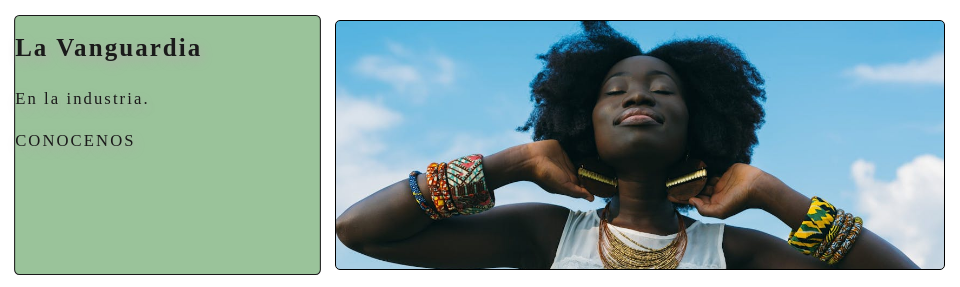
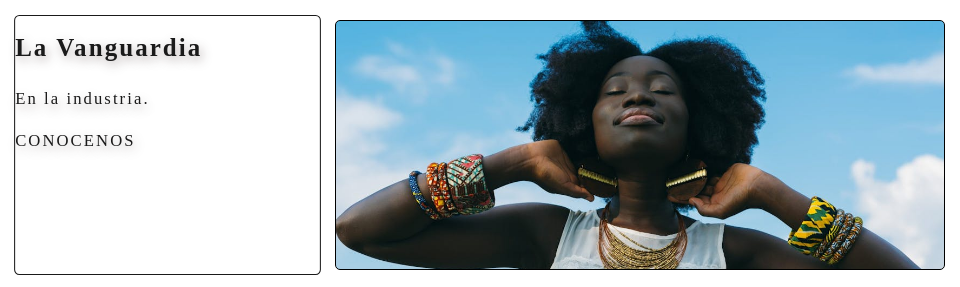
Before and after one commit to Billanilazaro97/Trabajo-Integrador, a plain HTML site: page about_us/AboutUs.html in a window 1280 px wide. In both pictures the pointer is over the element 167 px from the left and 145 px from the top of the page. Shown: the top 287 px of the page, 0-960 px from the left. Drawn offline with Linux system fonts and the light colour scheme; grey boxes are pictures that could not be loaded.

Commit message:
luego se sigue

```diff
--- a/about_us/AboutUs.css
+++ b/about_us/AboutUs.css
@@ -28,7 +28,7 @@
 .grid__item:hover {
     filter: opacity(0.9);
     transform: scale(1.04);
-    background-color: darkseagreen;
+    background-color: rgb(255, 255, 255);
 }
 
 .grid__container {
@@ -39,9 +39,7 @@
     gap: 20px;
     padding: 20px;
 
-    /* Columnas */
-    /* grid-template-columns: repeat(auto-fit min-max (250px, 1fr)); */
-    /* ancho de las filas (segun el cont de los elementos. Para variar esa prop cambiar valor auto*/
+
 }
 
 /* manipular items(mediante una class */
```
